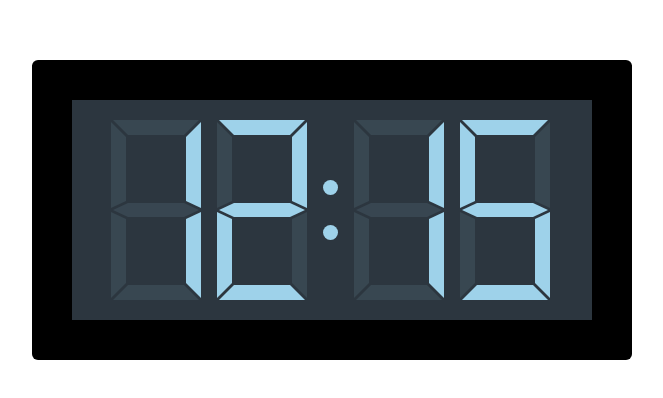
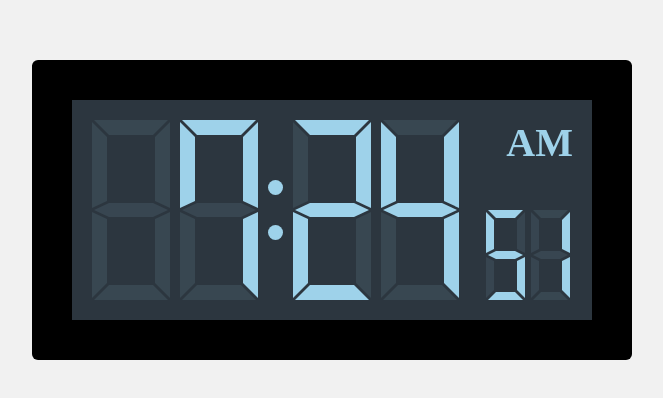
Before and after one commit to chris421/ElectronicClock, a website: page index.html in a window 1280 px wide. Shown: the part 190-588 px from the top of the page, without its empty margins (308-971 px from the left). Drawn offline with Linux system fonts and the light colour scheme.

Commit message:
Add secs & apm.

```diff
--- a/index.html
+++ b/index.html
@@ -8,7 +8,7 @@
 <body>
 	<div class="ec_panel">
 		<div class="ec_display">
-			<div class="ec_digtis" data-value="1">
+			<div class="ec_digtis" data-value="">
 				<div></div>
 				<div></div>
 				<div></div>
@@ -17,7 +17,7 @@
 				<div></div>
 				<div></div>
 			</div>
-			<div class="ec_digtis" data-value="2">
+			<div class="ec_digtis" data-value="">
 				<div></div>
 				<div></div>
 				<div></div>
@@ -27,7 +27,7 @@
 				<div></div>
 			</div>
 			<div class="ec_common"></div>
-			<div class="ec_digtis" data-value="1">
+			<div class="ec_digtis" data-value="">
 				<div></div>
 				<div></div>
 				<div></div>
@@ -36,7 +36,7 @@
 				<div></div>
 				<div></div>
 			</div>
-			<div class="ec_digtis" data-value="5">
+			<div class="ec_digtis" data-value="">
 				<div></div>
 				<div></div>
 				<div></div>
@@ -45,7 +45,60 @@
 				<div></div>
 				<div></div>
 			</div>
+			<div class="ec_secs" data-value="">
+				<div></div>
+				<div></div>
+				<div></div>
+				<div></div>
+				<div></div>
+				<div></div>
+				<div></div>
+			</div>
+			<div class="ec_secs" data-value="">
+				<div></div>
+				<div></div>
+				<div></div>
+				<div></div>
+				<div></div>
+				<div></div>
+				<div></div>
+			</div>
+			<div class="ec_apm"></div>
 		</div>
 	</div>
+	<script type="text/javascript">
+		var digits = document.getElementsByClassName("ec_digtis"),
+			protoSlice = Array.prototype.slice,
+			hours   = protoSlice.call( digits, 0, 2 ),
+			minutes = protoSlice.call( digits, 2, 4 ),
+			secs    = document.getElementsByClassName("ec_secs"),
+			apm     = document.getElementsByClassName("ec_apm")[0];
+
+		function updateTime () {
+			var d = new Date(),
+				h = d.getHours(),
+				m = d.getMinutes(),
+				s = d.getSeconds(),
+				h_0;
+			if (h>=12) {
+				if (h > 12) {
+					h -= 12;
+				}
+				apm.textContent = "PM";
+			}
+			else {
+				apm.textContent = "AM";
+			}
+			h_0 = Math.floor(h/10);
+			hours[0].dataset.value = (h_0) ? h_0 : '';
+			hours[1].dataset.value = h%10;
+			minutes[0].dataset.value = Math.floor(m/10);
+			minutes[1].dataset.value = m%10;
+			secs[0].dataset.value = Math.floor( s/10 );
+			secs[1].dataset.value = s % 10;
+		}
+		updateTime();
+		setInterval( updateTime, 500 );
+	</script>
 </body>
 </html>
--- a/src/less/main.less
+++ b/src/less/main.less
@@ -3,12 +3,13 @@
 @panelHeight: 300px;
 @digitColor : rgb(158, 210, 234);
 @digitSize  : 15px;
+@digitWidth : 78px;
 
 html, body {
   margin    : 0;
   padding   : 0;
   height    : 100%;
-  background: white;
+  background: #f1f1f1;
 }
 .ec_panel {
 	position     : absolute;
@@ -32,7 +33,7 @@ html, body {
 		display: inline-block;
 		vertical-align: middle;
 		position  : relative;
-		margin    : 6px;
+		margin    : 3px;
 		//background: rgba(0, 255, 255, 0.2);
 	}
 	&:after {
@@ -42,9 +43,9 @@ html, body {
 		vertical-align: middle;
 	}
 }
-.ec_digtis {
-  width     : 90px;
-  height    : calc(100% ~"-" 40px);
+.ec_digtis_propto ( @digitSize, @digitWidth, @digitHeight) {
+  width     : @digitWidth;
+  height    : @digitHeight;
   &>div {
 	  position  : absolute;
 	  opacity   : 0.1;
@@ -54,10 +55,14 @@ html, body {
 		  height    : @digitSize;
 		  left      : 2px;
 		  top       : 0;
-
+		  /*
 		  border-top  : solid @digitSize @digitColor;
 		  border-left : solid @digitSize transparent;
 		  border-right: solid @digitSize transparent;
+		  */
+		  border-style: solid;
+		  border-width: @digitSize @digitSize 0 @digitSize;
+		  border-color: @digitColor transparent transparent transparent;
 	  }
 	  &:nth-of-type(2) {
 		  width     : @digitSize;
@@ -80,24 +85,26 @@ html, body {
 		  border-bottom : solid calc(@digitSize ~"/" 2) transparent;
 	  }
 	  &:nth-of-type(4) {
+		  margin-top: calc(@digitSize ~"/" 2 ~"*" -1);
+
 		  width     : calc( 100% ~"-" 4px);
 		  height    : calc(@digitSize ~"/" 2);
 		  left      : 2px;
 		  top       : 50%;
-		  margin-top: calc(@digitSize ~"/" 2 ~"*" -1);
 
 		  border-bottom : solid calc(@digitSize ~"/" 2) @digitColor;
 		  border-left   : solid @digitSize transparent;
 		  border-right  : solid @digitSize transparent;
 	  }
-		&:nth-of-type(4):after {
+	  &:nth-of-type(4):after {
 			content: '';
 			position  : absolute;
+			box-sizing: border-box;
+
 			width     : calc( 100% ~"+" @digitSize ~"+" @digitSize);
 			height    : calc(@digitSize ~"/" 2);
 			left      : calc(@digitSize ~"*" -1);
 			top       : calc(@digitSize ~"/" 2);
-			box-sizing: border-box;
 
 			border-top    : solid calc(@digitSize ~"/" 2) @digitColor;
 			border-left   : solid @digitSize transparent;
@@ -215,6 +222,25 @@ html, body {
   	}
   }
 }
+.ec_digtis {
+	.ec_digtis_propto ( @digitSize, @digitWidth, calc(100% ~"-" 40px) );
+}
+.ec_secs {
+	@secWidth : @digitWidth/2;
+	@secHeight: calc(50% ~"-" 20px);
+	width : @secWidth;
+	height: @secHeight;
+	vertical-align: bottom !important;
+	margin-bottom : 20px !important;
+	margin-right  : 1px !important;
+	.ec_digtis_propto ( 8px, @secWidth, @secHeight );
+	&:nth-last-of-type(2) {
+		margin-left   : 1px !important;
+	}
+	&:nth-last-of-type(3) {
+		margin-left   : 20px !important;
+	}
+}
 .ec_common {
 	width: @digitSize;
 	height    : calc(100% ~"-" 40px);
@@ -241,3 +267,13 @@ html, body {
 		border-radius: 100%;
 	}
 }
+.ec_display .ec_apm {
+	position   : absolute;
+	color      : @digitColor;
+	top        : 20px;
+	right      : 16px;
+	font-size  : 40px;
+	line-height: 40px;
+	font-weight: bold;
+	vertical-align: top;
+}
```
Also changed, not shown: build/css/bundle.min.css.
